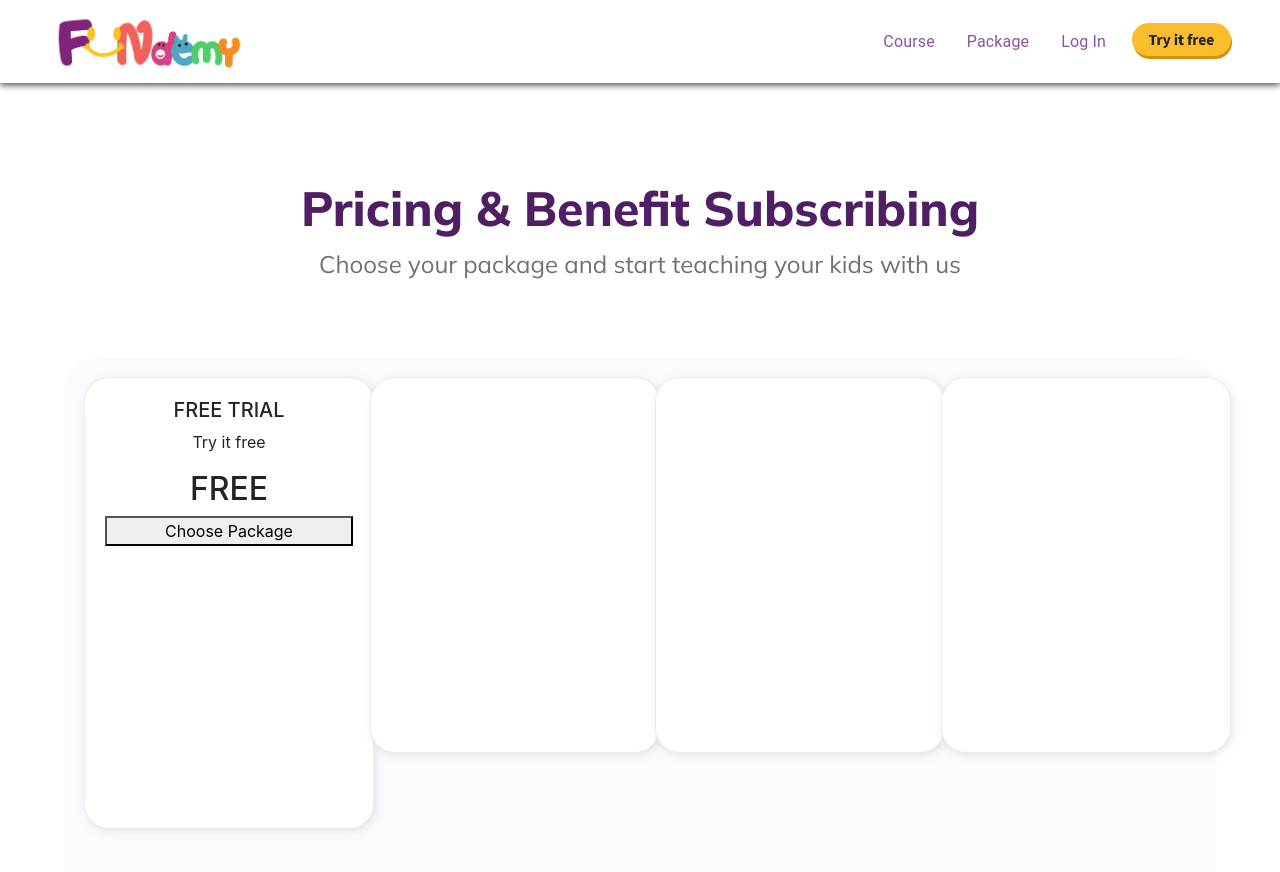
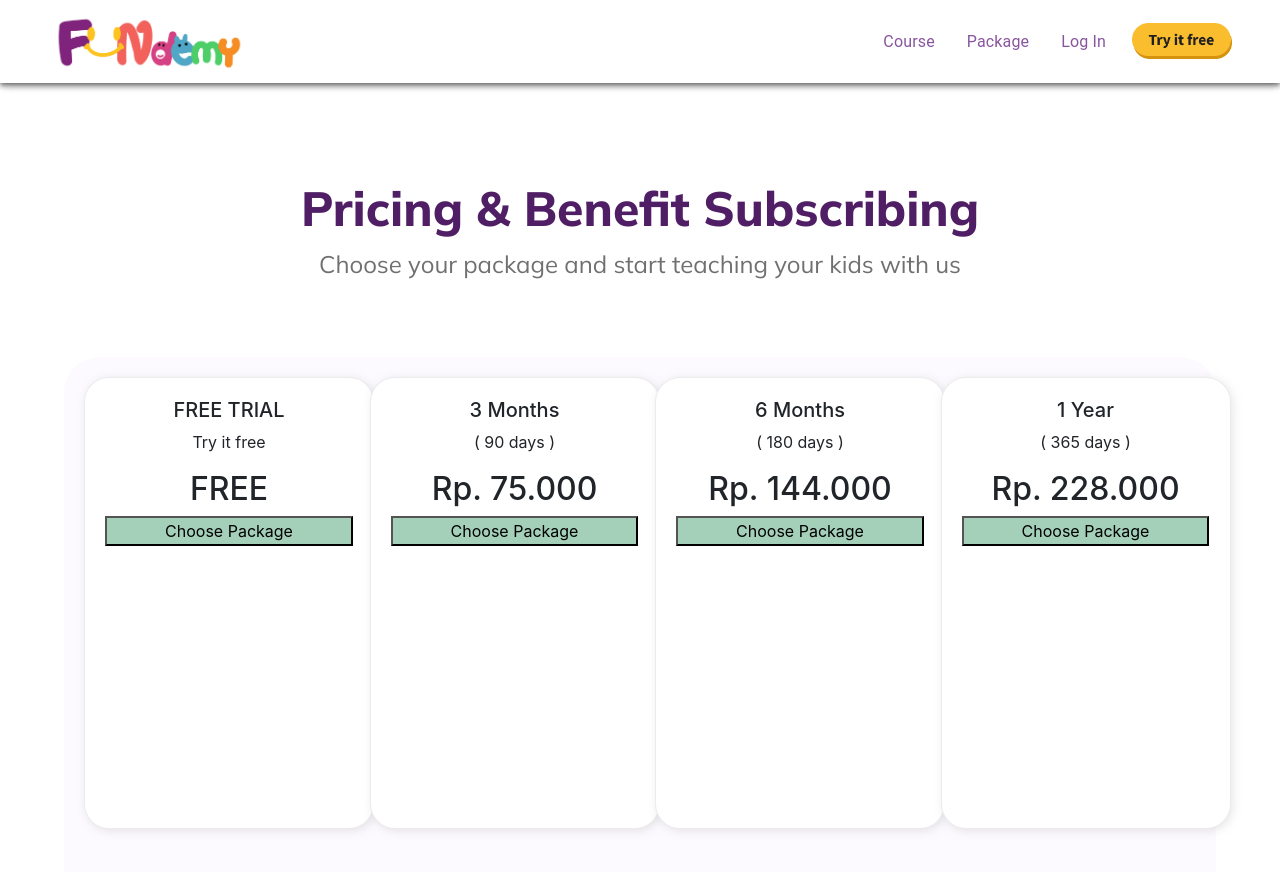
Before and after one commit to dzikal45/Fundemy-apps, a React (Create React App) app in the folder frontend/: page /paket in a window 1280 px wide. Shown: the top 872 px of the page. Built offline with nearby package versions, Linux system fonts and the light colour scheme.

Commit message:
editing package a little

```diff
--- a/frontend/src/pages/packagepage.css
+++ b/frontend/src/pages/packagepage.css
@@ -58,4 +58,9 @@
 
 button{
     width: 100%;
+    background-color: #A4D0BA;
 }
+
+.button :active {
+    background-color: #FABD2E;
+}
--- a/frontend/src/pages/packagepage.js
+++ b/frontend/src/pages/packagepage.js
@@ -20,22 +20,51 @@ const Packagepage = () => {
                         <p>Try it free</p>
                         <h2>FREE</h2>
                         <button> Choose Package</button>
-                        </Container>
+                    </Container>
                     </div>
 
                 </Col>
 
                 <Col md={3} xs={12}>
-                    <div className="card"></div>
+
+                    <div className="cardfree">
+                    <Container style={{padding:"7%"}}>
+                        <h5>3 Months</h5>
+                        <p>	&#40; 90 days 	&#41;</p>
+                        <h2>Rp. 75.000</h2>
+                        <button> Choose Package</button>
+                    </Container>
+                    </div>
+
                 </Col>
 
                 <Col md={3} xs={12}>
-                <div className="card"></div>
+
+                    <div className="cardfree">
+                    <Container style={{padding:"7%"}}>
+                        <h5>6 Months</h5>
+                        <p>	&#40; 180 days 	&#41;</p>
+                        <h2>Rp. 144.000</h2>
+                        <button> Choose Package</button>
+                    </Container>
+                    </div>
+
                 </Col>
 
                 <Col md={3} xs={12}>
-                <div className="card"></div>
+
+                    <div className="cardfree">
+                    <Container style={{padding:"7%"}}>
+                        <h5>1 Year</h5>
+                        <p>	&#40; 365 days 	&#41;</p>
+                        <h2>Rp. 228.000</h2>
+                        <button> Choose Package</button>
+                    </Container>
+                    </div>
+
                 </Col>
+
+
             </Row>
         </div>
         </>
```
Also changed, not shown: 1 other file (tests, documents, lock files or other folders).
